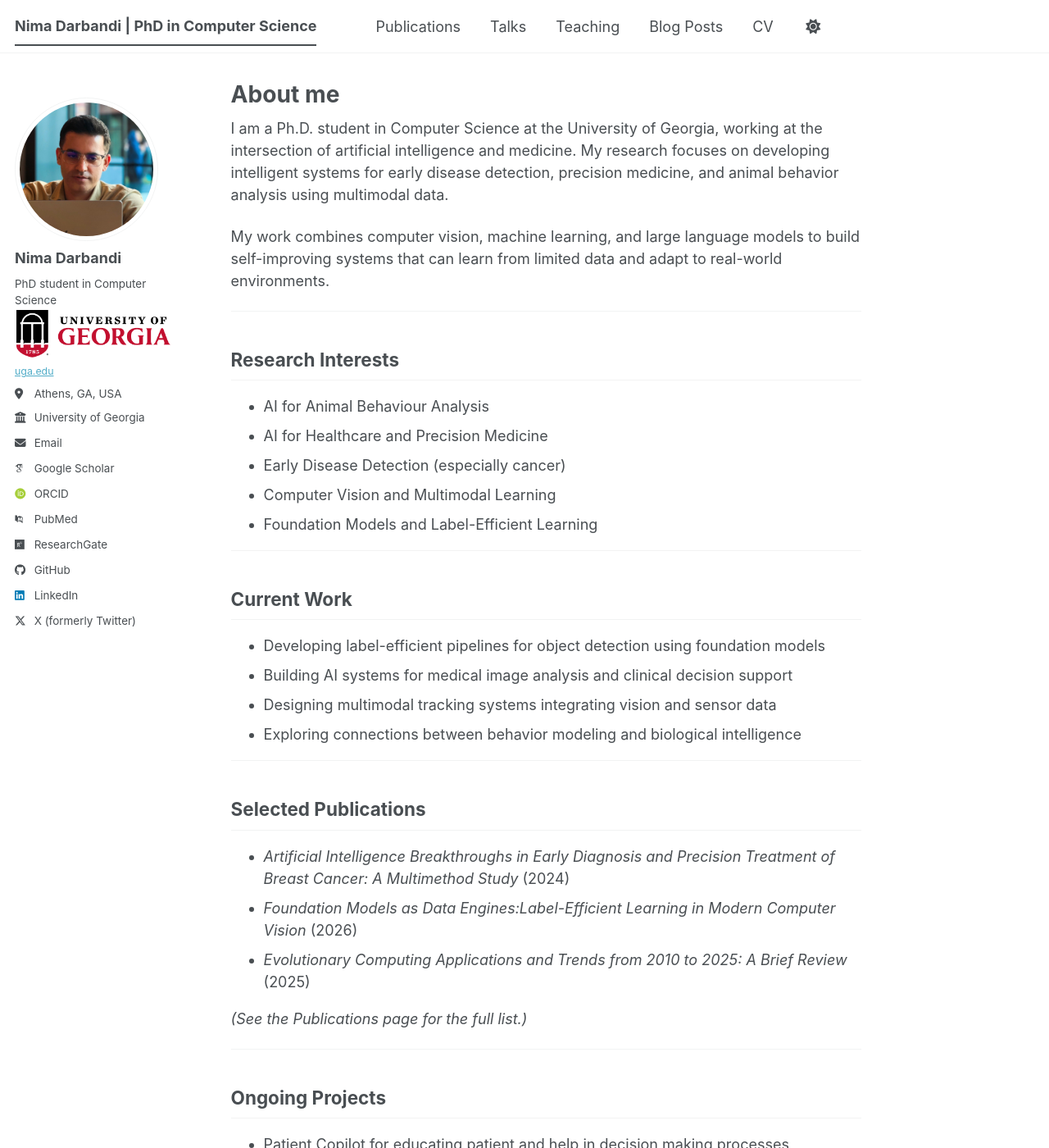
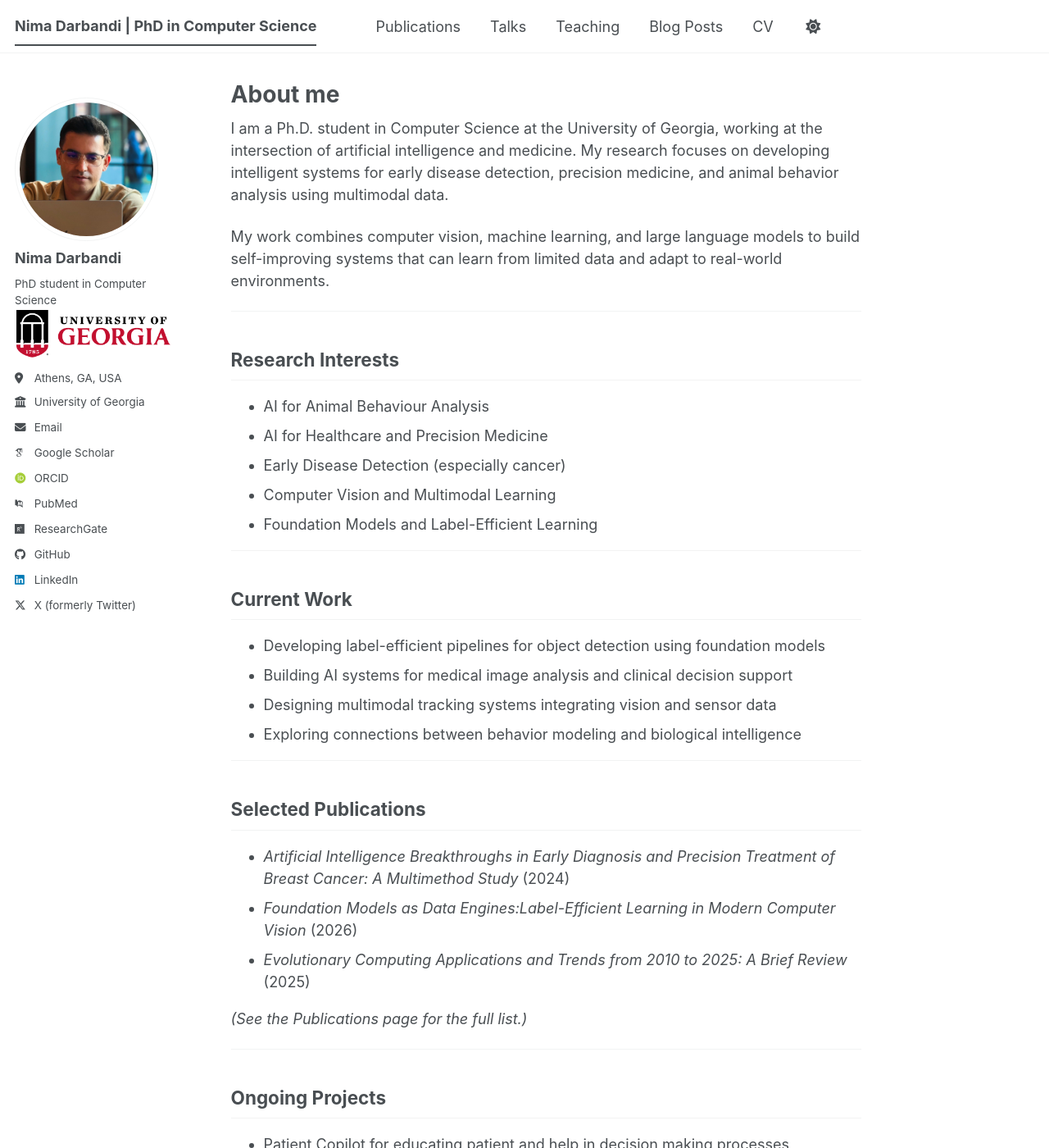
Before and after one commit to nimadarbandi/nimadarbandi.github.io, a Jekyll site: the page built from _pages/about.md, in a window 1280 px wide and 1400 px high. Shown: the whole window at 82% size. Built offline with Jekyll 4.4.1, drawn with Linux system fonts in a browser that asks for light colours; some web fonts are replaced; a script bundle is joined from its source files by our own code; library files that are not in the unit come from our copies.

Commit message:
uga logo click

```diff
--- a/_includes/author-profile.html
+++ b/_includes/author-profile.html
@@ -18,8 +18,9 @@
     <h3 class="author__name">{{ author.name }}</h3>
     {% if author.pronouns %}<p class="author__pronouns">{{ author.pronouns }}</p>{% endif %}
     {% if author.bio %}<p class="author__bio">{{ author.bio }}</p>{% endif %}
-    <img class="uga-brand-mark" src="{{ '/images/UGA-Brand-Mark.png' | relative_url }}" alt="University of Georgia logo">
-    <a class="uga-brand-link" href="https://www.uga.edu/" rel="nofollow">uga.edu</a>
+    <a class="uga-brand-link" href="https://www.uga.edu/" rel="nofollow">
+      <img class="uga-brand-mark" src="{{ '/images/UGA-Brand-Mark.png' | relative_url }}" alt="University of Georgia logo">
+    </a>
   </div>
 
   <div class="author__urls-wrapper">
--- a/_sass/layout/_sidebar.scss
+++ b/_sass/layout/_sidebar.scss
@@ -222,14 +222,11 @@
   width: 190px;
   max-width: 100%;
   height: auto;
-  margin: 0 0 4px;
+  margin: 0 0 10px;
 }
 
 .sidebar .uga-brand-link {
   display: inline-block;
-  margin: 0 0 10px;
-  font-size: $type-size-7;
-  text-transform: lowercase;
 }
 
 .author__urls-wrapper {
```
